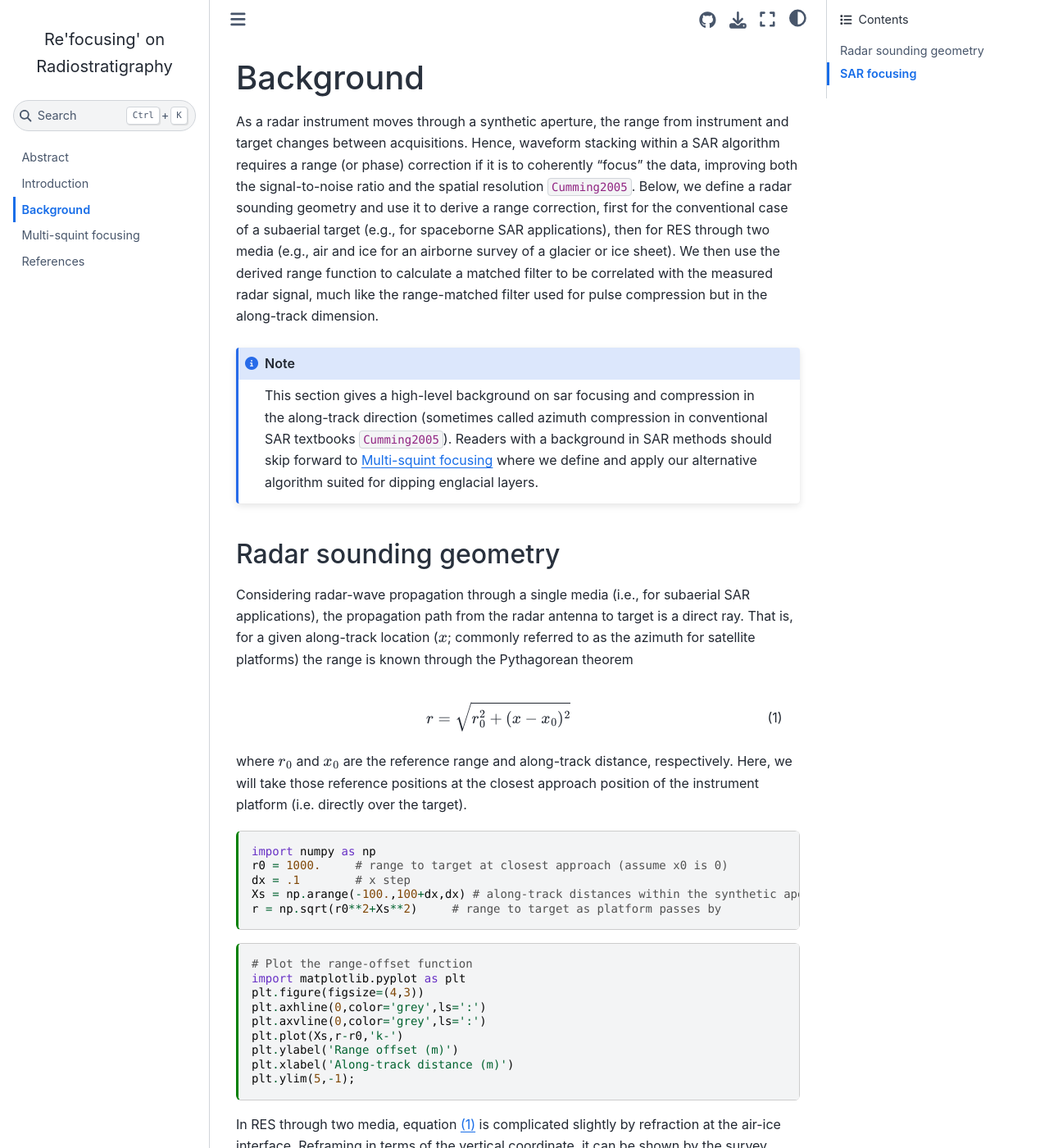
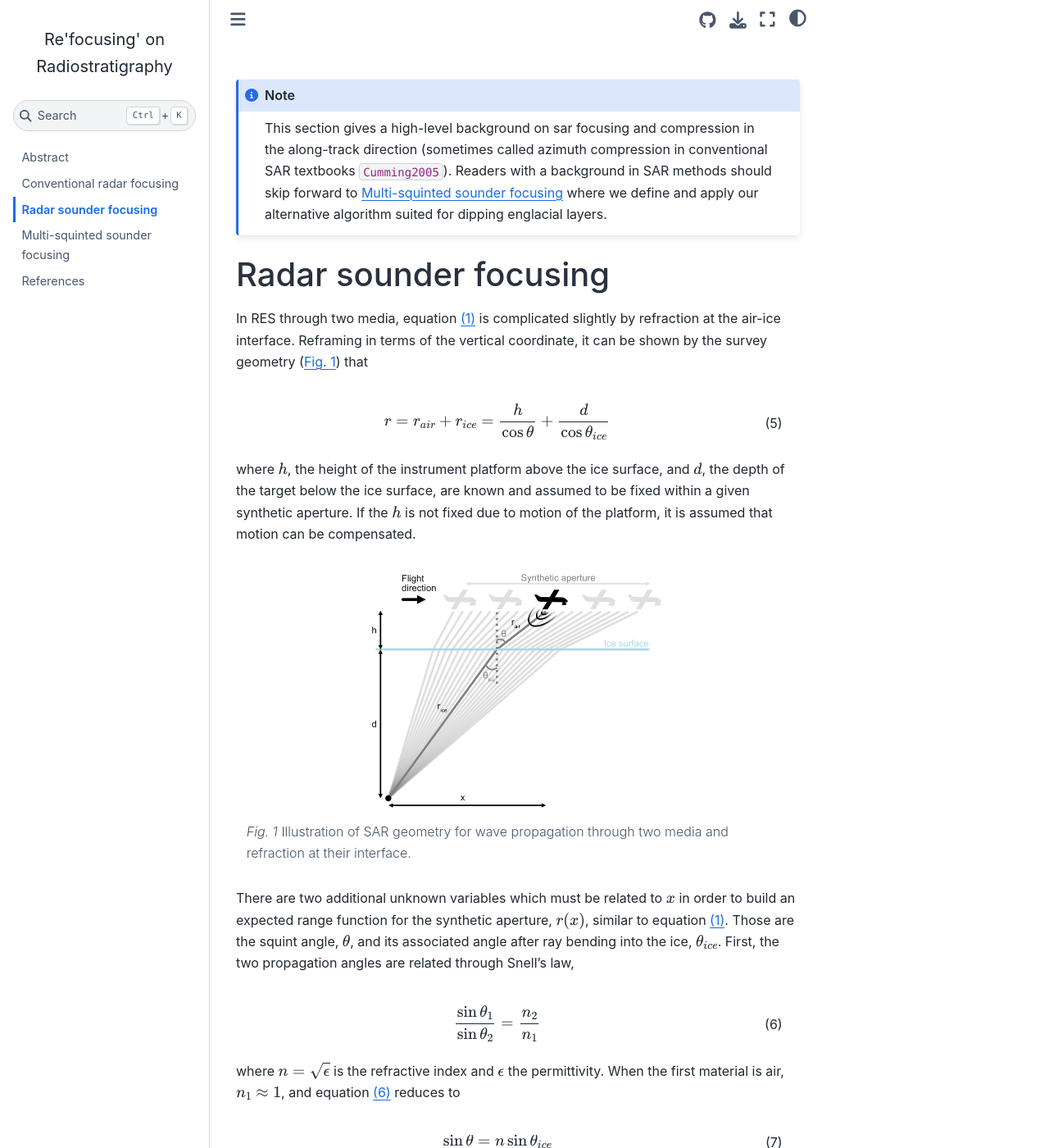
Before and after one commit to benhills/wais24-radiostratigraphy, a Jupyter Book: the page built from focusing-sounder.md, in a window 1280 px wide and 1400 px high. Shown: the whole window at 82% size. Built offline with Jupyter Book 1.0.4 settings and Sphinx 7.4.7 and the Sphinx Book theme 1.1.4, drawn with Linux system fonts in a browser that asks for light colours; cross-references to code outside the pages are shown as plain code; some of the changed text lies outside the part shown.

Commit message:
Reorganization
Drop the introduction (want to preserve for JGlac)
break background into "conventional" and "sounder" focusing
"

````diff
--- a/_toc.yml
+++ b/_toc.yml
@@ -4,7 +4,8 @@
 format: jb-book
 root: header
 chapters:
-- file: introduction
-- file: background
+#- file: introduction
+- file: focusing-conventional
+- file: focusing-sounder
 - file: multisquint
 - file: bibliography
--- a/background.md
+++ b/focusing-sounder.md
@@ -12,47 +12,11 @@
   name: python3
 ---
 
-# Background
-
-<!--- SAR focusing -->
-As a radar instrument moves through a synthetic aperture, the range from instrument and target changes between acquisitions.
-Hence, waveform stacking within a SAR algorithm requires a range (or phase) correction if it is to coherently "focus" the data, improving both the signal-to-noise ratio and the spatial resolution {cite}`Cumming2005`.
-Below, we define a radar sounding geometry and use it to derive a range correction, first for the conventional case of a subaerial target (e.g., for spaceborne SAR applications), then for RES through two media (e.g., air and ice for an airborne survey of a glacier or ice sheet).
-We then use the derived range function to calculate a matched filter to be correlated with the measured radar signal, much like the range-matched filter used for pulse compression but in the along-track dimension.
-
 ```{note}
 This section gives a high-level background on sar focusing and compression in the along-track direction (sometimes called azimuth compression in conventional SAR textbooks {cite}`Cumming2005`). Readers with a background in SAR methods should skip forward to {doc}`multisquint` where we define and apply our alternative algorithm suited for dipping englacial layers.
 ```
 
-### Radar sounding geometry
-
-Considering radar-wave propagation through a single media (i.e., for subaerial SAR applications), the propagation path from the radar antenna to target is a direct ray. That is, for a given along-track location ($x$; commonly referred to as the azimuth for satellite platforms) the range is known through the Pythagorean theorem
-```{math}
-:label: SAR-range-standard
-r = \sqrt{r_0^2+(x-x_0)^2}
-```
-where $r_0$ and $x_0$ are the reference range and along-track distance, respectively.
-Here, we will take those reference positions at the closest approach position of the instrument platform (i.e. directly over the target).
-
-```{code-cell}
-import numpy as np
-r0 = 1000.     # range to target at closest approach (assume x0 is 0)
-dx = .1        # x step
-Xs = np.arange(-100.,100+dx,dx) # along-track distances within the synthetic aperture
-r = np.sqrt(r0**2+Xs**2)     # range to target as platform passes by
-```
-
-```{code-cell}
-# Plot the range-offset function
-import matplotlib.pyplot as plt
-plt.figure(figsize=(4,3))
-plt.axhline(0,color='grey',ls=':')
-plt.axvline(0,color='grey',ls=':')
-plt.plot(Xs,r-r0,'k-')
-plt.ylabel('Range offset (m)')
-plt.xlabel('Along-track distance (m)')
-plt.ylim(5,-1);
-```
+# Radar sounder focusing
 
 In RES through two media, equation {eq}`SAR-range-standard` is complicated slightly by refraction at the air-ice interface.
 Reframing in terms of the vertical coordinate, it can be shown by the survey geometry ({numref}`SAR-geometry`) that
@@ -139,21 +103,6 @@
 plt.ylim(5,-1);
 ```
 
-### SAR focusing
-
-Using the range equations given in the previous section (i.e. equations {eq}`SAR-range-standard` or {eq}`SAR-range-raybend`), we define a phase offset to coherently align waveforms within a synthetic aperture,
-```{math}
-:label: range-to-phase
-\phi = \frac{4 \pi f_\mathrm{c}}{c} r
-```
-where $f_\mathrm{c}$ is the instrument center frequency, and $c$ is the vacuum wave speed.
-This reference phase is converted to a complex number
-```{math}
-:label: matched-filter
-C_j = e^{-i\phi}
-```
-which is used as a matched filter against the measured radar signal.
-
 ```{code-cell}
 # Import functions from external scripts (see the note above)
 from sar_functions import *
@@ -179,10 +128,3 @@
 plt.xlabel('Along-track distance (m)')
 plt.ylabel('Refeference waveform');
 ```
-
-To focus the image, a matched filter {eq}`matched-filter` is calculated for every range bin, $r_0$, and convolved with the radar measurements, $E$,
-```{math}
-:label: SAR-focusing
-P_{jk} = \sum_{j=1}^N E_{jk}(r_{jk},x_j) e^{-i\phi_j}
-```
-where $j$ is the along-track index, $k$ the range index, and $N$ the number of along-track pixels included in the synthetic aperture.
--- a/multisquint.md
+++ b/multisquint.md
@@ -12,7 +12,7 @@
   name: python3
 ---
 
-# Multi-squint focusing
+# Multi-squinted sounder focusing
 
 Following the methods in {doc}`background`, we process a radar image at a range of squint angles.
 Integer justo tortor, auctor id mi et, hendrerit mollis est. Cras laoreet diam augue, eu semper ipsum luctus98
````
Also changed, not shown: focusing-conventional.md (added, +94 -0 lines).
